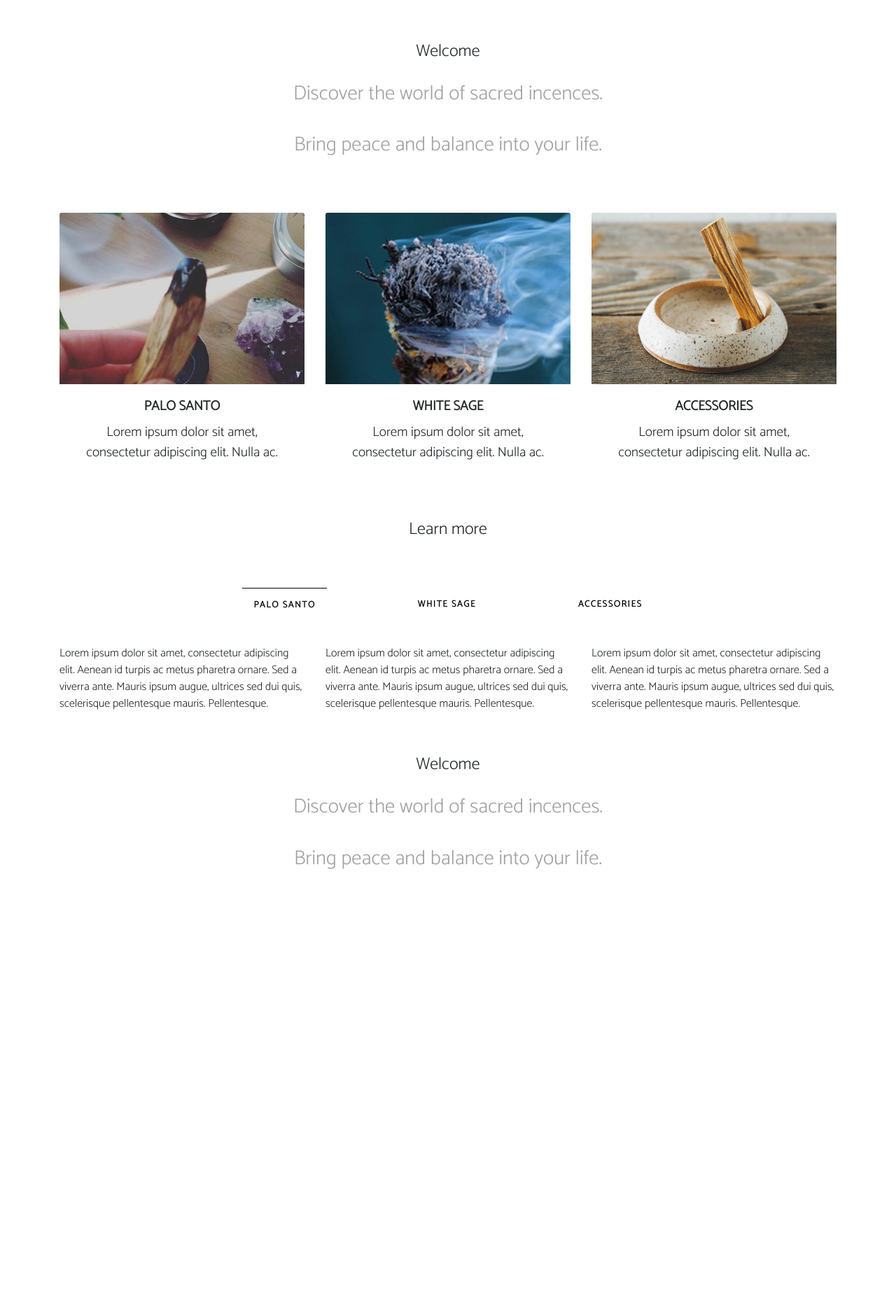
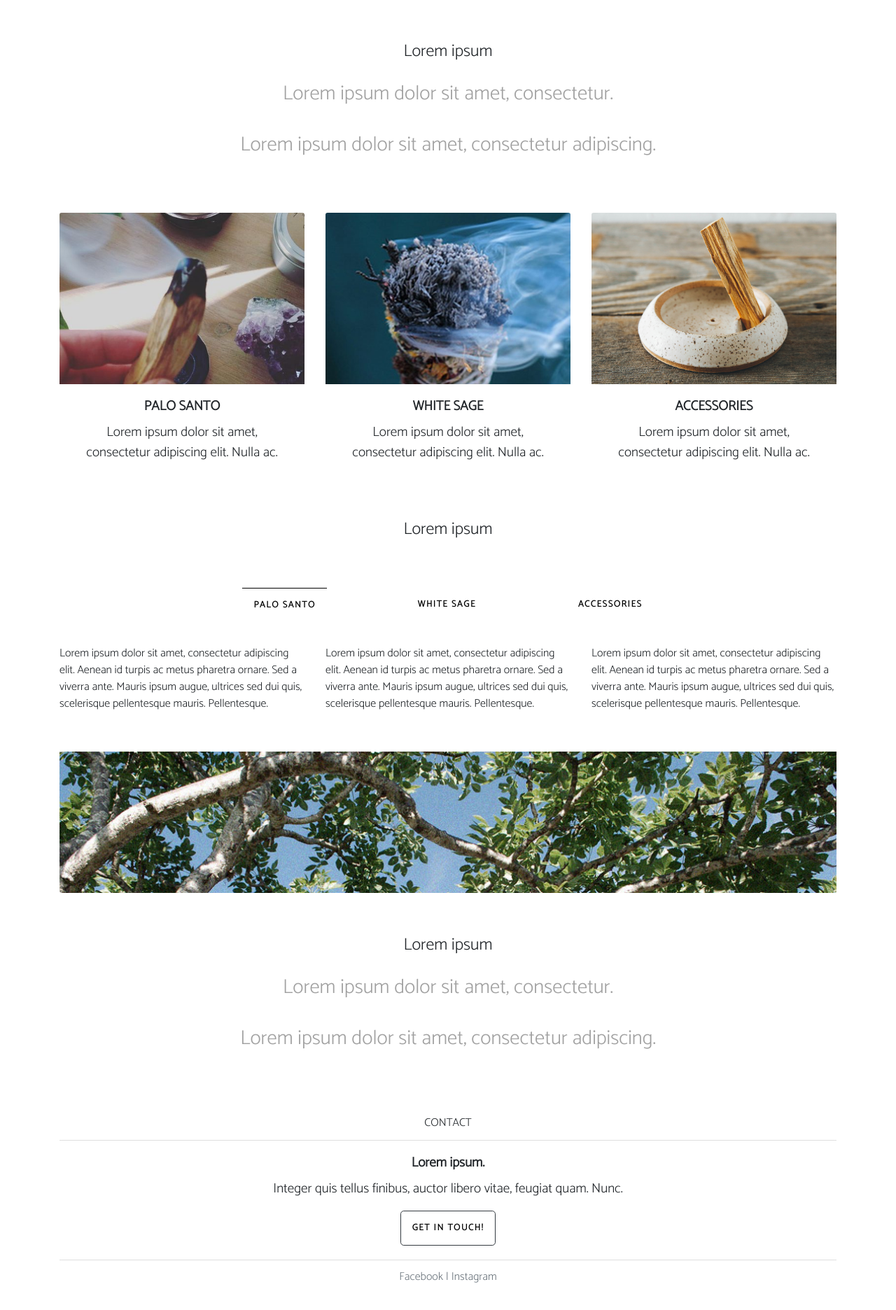
Before and after one commit to pawelkatny/blissness, a plain HTML site: page index.html in a window 1280 px wide. Shown: the part 984-2856 px from the top of the page at 70% size. Before the commit the page ends 2308 px from the top, so only its background shows below. Drawn offline with nearby package versions, Linux system fonts and the light colour scheme.

Commit message:
30/03/2020 Adds: - pictures to tabbale panes - footer section with contact card

```diff
--- a/index.html
+++ b/index.html
@@ -54,9 +54,9 @@
         <section id="welcome">
             <div class="container welcome-box text-center">
                 <div>
-                    <h3>Welcome</h3>
-                    <p>Discover the world of sacred incences.</p>
-                    <p>Bring peace and balance into your life.</p>
+                    <h3>Lorem ipsum</h3>
+                    <p>Lorem ipsum dolor sit amet, consectetur.</p>
+                    <p>Lorem ipsum dolor sit amet, consectetur adipiscing.</p>
                 </div>
             </div>
         </section>
@@ -65,9 +65,9 @@
             <div class="container">
                 <div class="row text-center">
                     <div class="col-lg-4">
-                        <div class="test">
+                        <div>
                             <img src="images/products/psanto-1.png" class="card-img-top img-fluid" lt="">
-                            <div class="card-body test2">
+                            <div class="card-body">
                                 <h5 class="card-title">PALO SANTO</h5>
                                 <p class="card-text">Lorem ipsum dolor sit amet, consectetur adipiscing elit. Nulla ac.
                                 </p>
@@ -75,9 +75,9 @@
                         </div>
                     </div>
                     <div class="col-lg-4">
-                        <div class="test">
+                        <div>
                             <img src="images/products/wsage-1.png" class="card-img-top img-fluid" alt="">
-                            <div class="card-body test2">
+                            <div class="card-body">
                                 <h5 class="card-title">WHITE SAGE</h5>
                                 <p class="card-text">Lorem ipsum dolor sit amet, consectetur adipiscing elit. Nulla ac.
                                 </p>
@@ -85,9 +85,9 @@
                         </div>
                     </div>
                     <div class="col-lg-4">
-                        <div class="test">
+                        <div>
                             <img src="images/products/access-1.png" class="card-img-top img-fluid" alt="">
-                            <div class="card-body test2">
+                            <div class="card-body">
                                 <h5 class="card-title">ACCESSORIES</h5>
                                 <p class="card-text">Lorem ipsum dolor sit amet, consectetur adipiscing elit. Nulla ac.
                                 </p>
@@ -97,7 +97,7 @@
                 </div>
             </div>
             <div class="container welcome-box text-center">
-                <h3>Learn more</h3>
+                <h3>Lorem ipsum</h3>
             </div>
             <div class="container">
                 <ul class="nav products-tab justify-content-center card-deck" id="myTab" role="tablist">
@@ -132,6 +132,9 @@
                                 pharetra ornare. Sed a viverra ante. Mauris ipsum augue, ultrices sed dui quis,
                                 scelerisque pellentesque mauris. Pellentesque.
                             </div>
+                            <div class="col-lg-12">
+                                <img src="images/products/palo-santo-tab.png" class="img-fluid card-img-bottom" alt="">
+                            </div>
                         </div>
                     </div>
                     <div class="tab-pane fade" id="profile" role="tabpanel" aria-labelledby="profile-tab">
@@ -150,6 +153,9 @@
                                 Lorem ipsum dolor sit amet, consectetur adipiscing elit. Aenean id turpis ac metus
                                 pharetra ornare. Sed a viverra ante. Mauris ipsum augue, ultrices sed dui quis,
                                 scelerisque pellentesque mauris. Pellentesque.
+                            </div>
+                            <div class="col-lg-12">
+                                <img src="images/products/white-sage-tab.png" class="img-fluid card-img-bottom" alt="">
                             </div>
                         </div>
                     </div>
@@ -170,6 +176,9 @@
                                 pharetra ornare. Sed a viverra ante. Mauris ipsum augue, ultrices sed dui quis,
                                 scelerisque pellentesque mauris. Pellentesque.
                             </div>
+                            <div class="col-lg-12">
+                                <img src="images/products/access-tab.png" class="img-fluid card-img-bottom" alt="">
+                            </div>
                         </div>
                     </div>
                 </div>
@@ -178,11 +187,29 @@
 
         <div class="container welcome-box text-center">
             <div>
-                <h3>Welcome</h3>
-                <p>Discover the world of sacred incences.</p>
-                <p>Bring peace and balance into your life.</p>
+                <h3>Lorem ipsum</h3>
+                <p>Lorem ipsum dolor sit amet, consectetur.</p>
+                <p>Lorem ipsum dolor sit amet, consectetur adipiscing.</p>
             </div>
         </div>
+
+        <section id="footer">
+            <div class="container">
+                <div class="card text-center footer-card">
+                    <div class="card-header footer-header">
+                      CONTACT
+                    </div>
+                    <div class="card-body">
+                      <h5 class="card-title">Lorem ipsum.</h5>
+                      <p class="card-text">Integer quis tellus finibus, auctor libero vitae, feugiat quam. Nunc.</p>
+                      <a href="#" class="btn btn-lg btn-outline-dark nav-link-black ">GET IN TOUCH!</a>
+                    </div>
+                    <div class="card-footer text-muted footer-header">
+                      Facebook | Instagram
+                    </div>
+                  </div>
+            </div>
+        </section>
 
         <script src="https://code.jquery.com/jquery-3.2.1.slim.min.js"
             integrity="sha384-KJ3o2DKtIkvYIK3UENzmM7KCkRr/rE9/Qpg6aAZGJwFDMVNA/GpGFF93hXpG5KkN"
--- a/styles/styles.css
+++ b/styles/styles.css
@@ -15,9 +15,6 @@ body {
     margin-bottom: 3%;
 }
 
-/* .navigation {
-    margin-bottom: 3%;
-} */
 .nav-item-pad {
     padding: 0 1.5rem;
 }
@@ -33,7 +30,7 @@ body {
     box-shadow: 1px 1px 3px rgba(0, 0, 0, 0.3)
 }
 
-/* WELCOME HEADER */
+/* HEADINGS */
  .welcome-box {
     padding: 1% 0 1%;
 }
@@ -60,19 +57,6 @@ body {
     font-size: 1.2rem;
 }
 
-.test {
-    /* box-shadow: 0px 3px 3px rgba(0, 0, 0, 0.3) */
-
-}
-
-.test2 {
-    /* border: .5px solid rgb(161, 161, 161); */
-}
-
-.products-box {
-    /* box-shadow: 0px 3px 3px rgba(0, 0, 0, 0.3) */
-}
-
 .products-tab {
     border: none;
 }
@@ -89,6 +73,20 @@ body {
 .tab-content {
     margin-top: 3%;
 }
+
+.card-img-bottom {
+    margin-top: 5%;
+}
+
+/* FOOTER */
+
+.footer-card {
+    border: none;
+}
+.footer-header {
+    background-color: #fff;
+}
+
 /* TESTING */
 /*
 #test {
```
Also changed, not shown: images/products/access-tab.png (added), images/products/palo-santo-tab.png (added), images/products/white-sage-tab.png (added).
